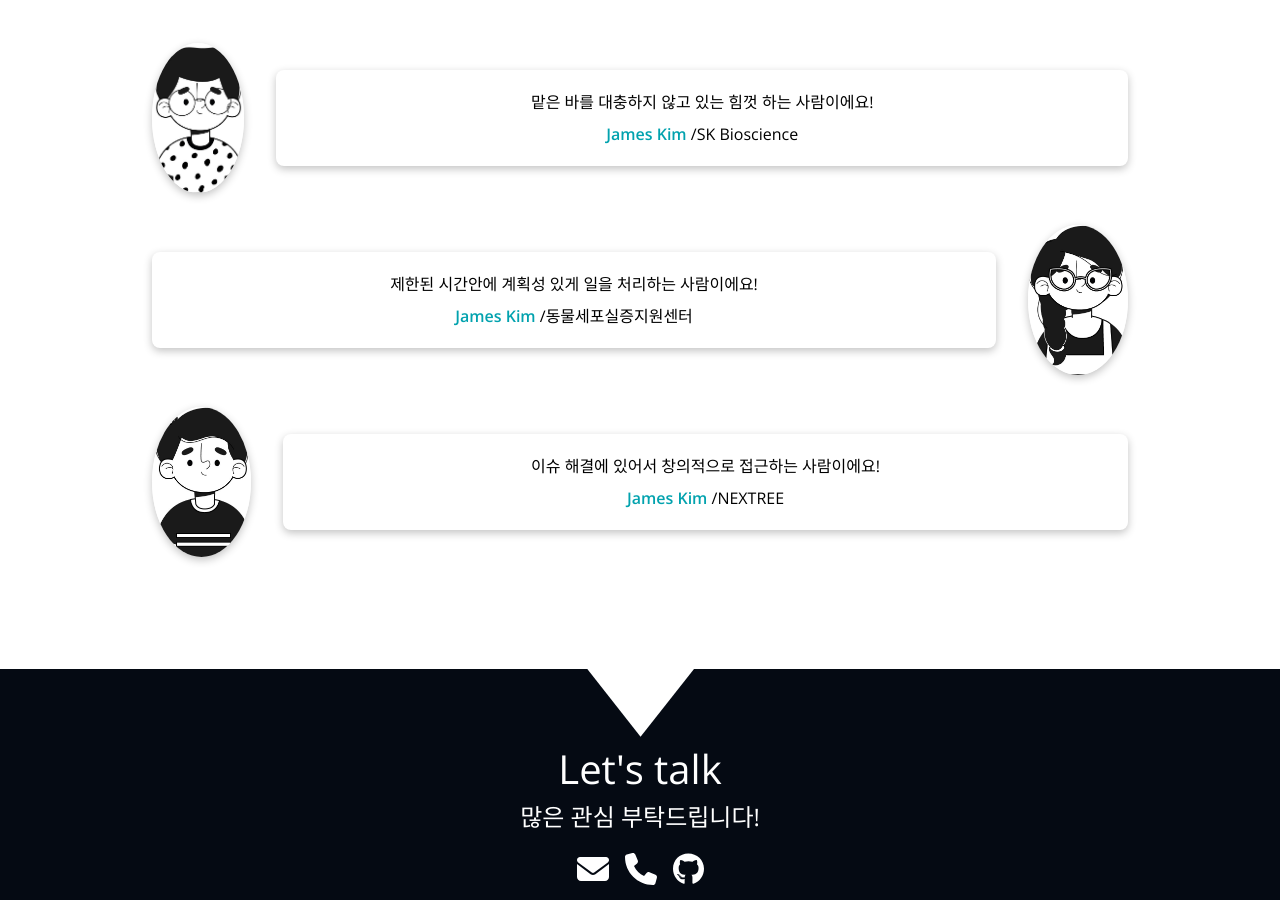
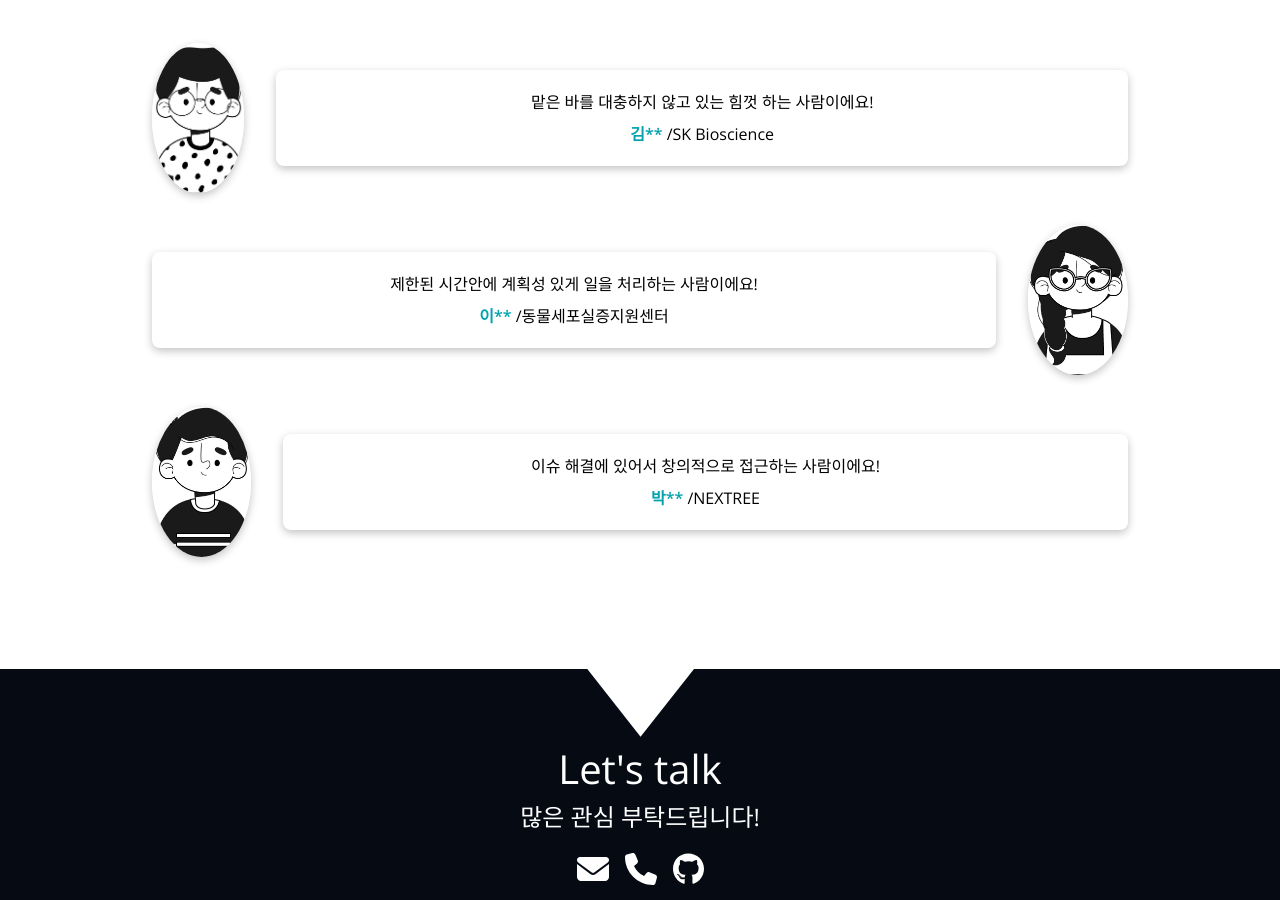
Before and after one commit to WonJun-Yeo/Portfolio, a React (Create React App) app: page / in a window 1280 px wide. Shown: the part 3124-4024 px from the top of the page. Built offline with nearby package versions, Linux system fonts and the light colour scheme.

Commit message:
fix people name in testimonial

```diff
--- a/src/components/main/Testimonial.jsx
+++ b/src/components/main/Testimonial.jsx
@@ -14,21 +14,21 @@ const Testimonial = () => {
             <img src={people1} alt="people1" className={'testimonial_image'}/>
             <div className={'testimonial_bubble'}>
               <p>맡은 바를 대충하지 않고 있는 힘껏 하는 사람이에요!</p>
-              <p><span className={'testimonial_bubble_name'}>James Kim</span> /SK Bioscience</p>
+              <p><span className={'testimonial_bubble_name'}>김**</span> /SK Bioscience</p>
             </div>
           </li>
           <li className={'testimonial'}>
             <img src={people2} alt="people2" className={'testimonial_image'}/>
             <div className={'testimonial_bubble'}>
               <p>제한된 시간안에 계획성 있게 일을 처리하는 사람이에요!</p>
-              <p><span className={'testimonial_bubble_name'}>James Kim</span> /동물세포실증지원센터</p>
+              <p><span className={'testimonial_bubble_name'}>이**</span> /동물세포실증지원센터</p>
             </div>
           </li>
           <li className={'testimonial'}>
             <img src={people3} alt="people3" className={'testimonial_image'}/>
             <div className={'testimonial_bubble'}>
               <p>이슈 해결에 있어서 창의적으로 접근하는 사람이에요!</p>
-              <p><span className={'testimonial_bubble_name'}>James Kim</span> /NEXTREE</p>
+              <p><span className={'testimonial_bubble_name'}>박**</span> /NEXTREE</p>
             </div>
           </li>
         </ul>
```
